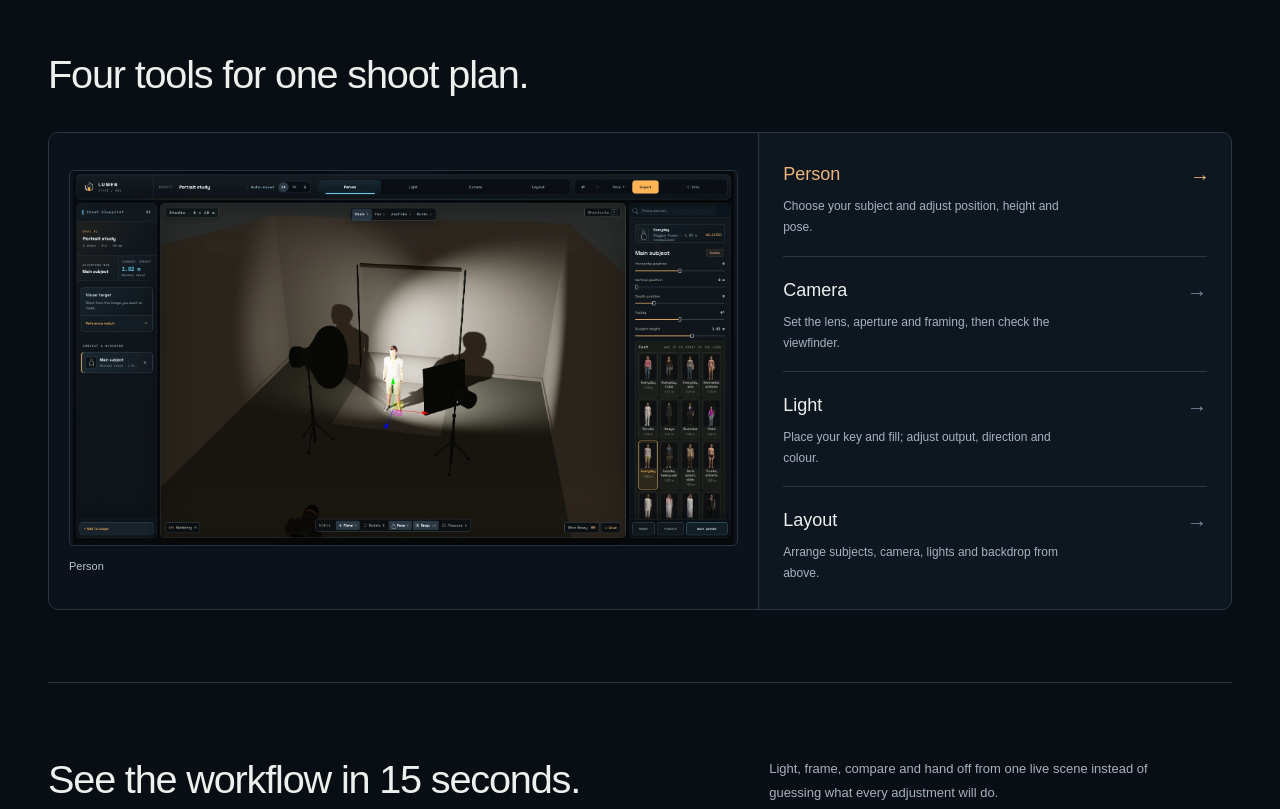
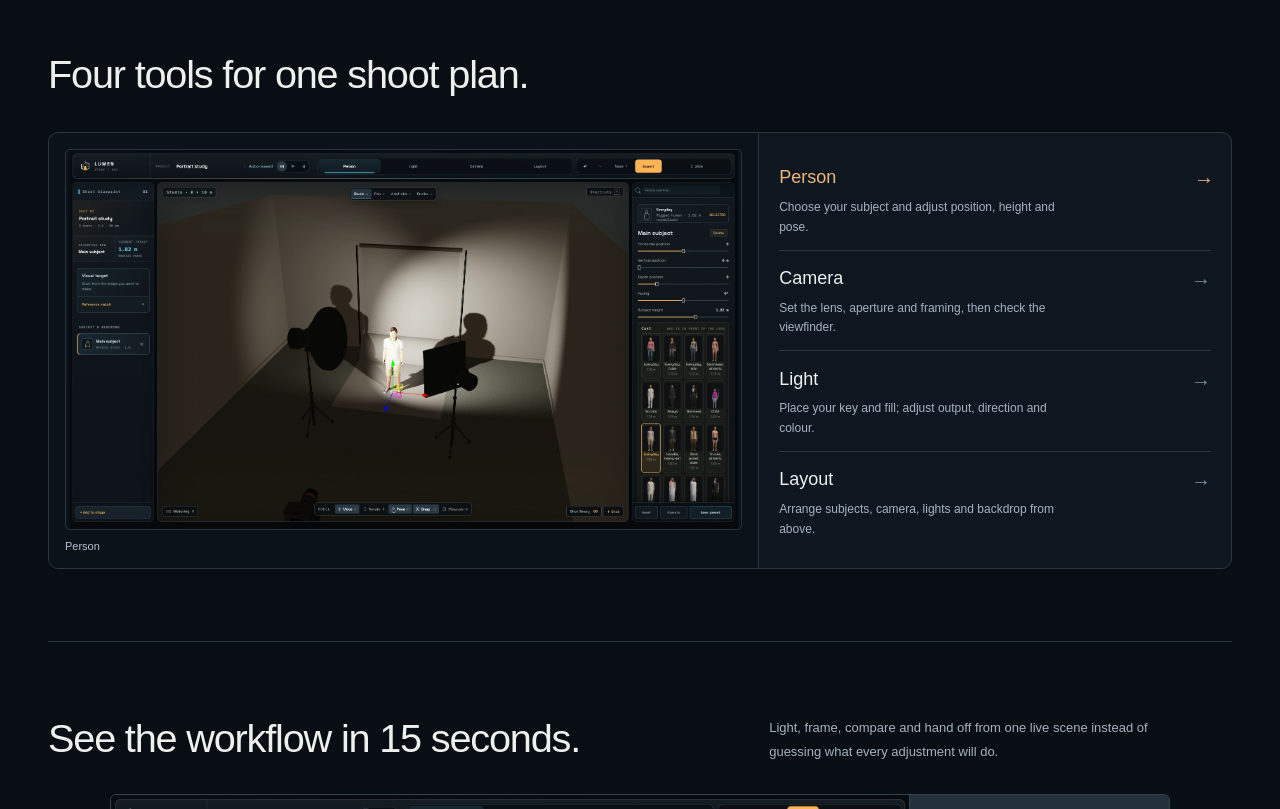
Before and after one commit to clark970417-eng/lumen-stage, an Astro site: page / in a window 1280 px wide. Shown: the part 740-1549 px from the top of the page. Built offline with nearby package versions, Linux system fonts and the light colour scheme; Astro itself is replaced by a stand-in of ours; grey boxes are pictures that could not be loaded; animation ran at ten frames a second; a web font is replaced by a local one.

Commit message:
Tighten spacing in the feature introduction list

```diff
--- a/src/public-site.css
+++ b/src/public-site.css
@@ -83,18 +83,18 @@ html.public-site-root {
 .public-site-body h2 { font-size: clamp(28px, 3.1vw, 42px); line-height: 1.25; font-weight: 500; letter-spacing: -.03em; text-wrap: balance; }
 .product-features > header { max-width: 680px; margin-bottom: 28px; }
 .feature-workspace { display: grid; grid-template-columns: minmax(0, 1.5fr) minmax(0, 1fr); gap: 0; align-items: stretch; border: 1px solid var(--line); border-radius: 10px; overflow: hidden; background: #0e1720; }
-.feature-workspace figure { margin: 0; min-width: 0; padding: 20px; display: flex; flex-direction: column; justify-content: center; background: #0b121a; }
+.feature-workspace figure { margin: 0; min-width: 0; padding: 16px; display: flex; flex-direction: column; justify-content: center; background: #0b121a; }
 .feature-workspace img { width: 100%; height: auto; aspect-ratio: 16 / 9; object-fit: contain; border: 1px solid #263340; border-radius: 5px; }
-.feature-workspace figcaption { padding: 14px 0 0; color: #b6c4d2; font-size: 11px; }
-.feature-list { display: grid; grid-template-rows: repeat(4, 1fr); padding: 8px 24px; border-left: 1px solid var(--line); }
-.feature-list article { padding: 17px 0; border-top: 1px solid var(--line); }
+.feature-workspace figcaption { padding: 10px 0 0; color: #b6c4d2; font-size: 11px; }
+.feature-list { display: grid; grid-template-rows: repeat(4, auto); align-content: center; padding: 12px 20px; border-left: 1px solid var(--line); }
+.feature-list article { padding: 12px 0; border-top: 1px solid var(--line); }
 .feature-list article:first-child { border-top: 0; }
-.feature-list h3 { margin: 0 0 6px; }
+.feature-list h3 { margin: 0 0 4px; }
 .feature-list button { display: flex; align-items: center; justify-content: space-between; width: 100%; min-height: 32px; padding: 0; background: none; border: 0; text-align: left; font-size: 18px; font-weight: 500; }
 .feature-list button span { color: #788b9e; font-size: 20px; transition: transform .2s; }
 .feature-list article.active button { color: var(--signal); }
 .feature-list article.active button span { color: var(--signal); transform: translateX(3px); }
-.feature-list p { font-size: 12px; line-height: 1.75; max-width: 44ch; margin-bottom: 0; }
+.feature-list p { font-size: 12px; line-height: 1.65; max-width: 44ch; margin-bottom: 0; }
 
 .site-demo { border-top: 1px solid #2b3643; }
 .site-demo > header, .featured-setups > header { display: grid; grid-template-columns: minmax(0, 1fr) minmax(0, .7fr); gap: 60px; align-items: end; margin-bottom: 30px; }
```
